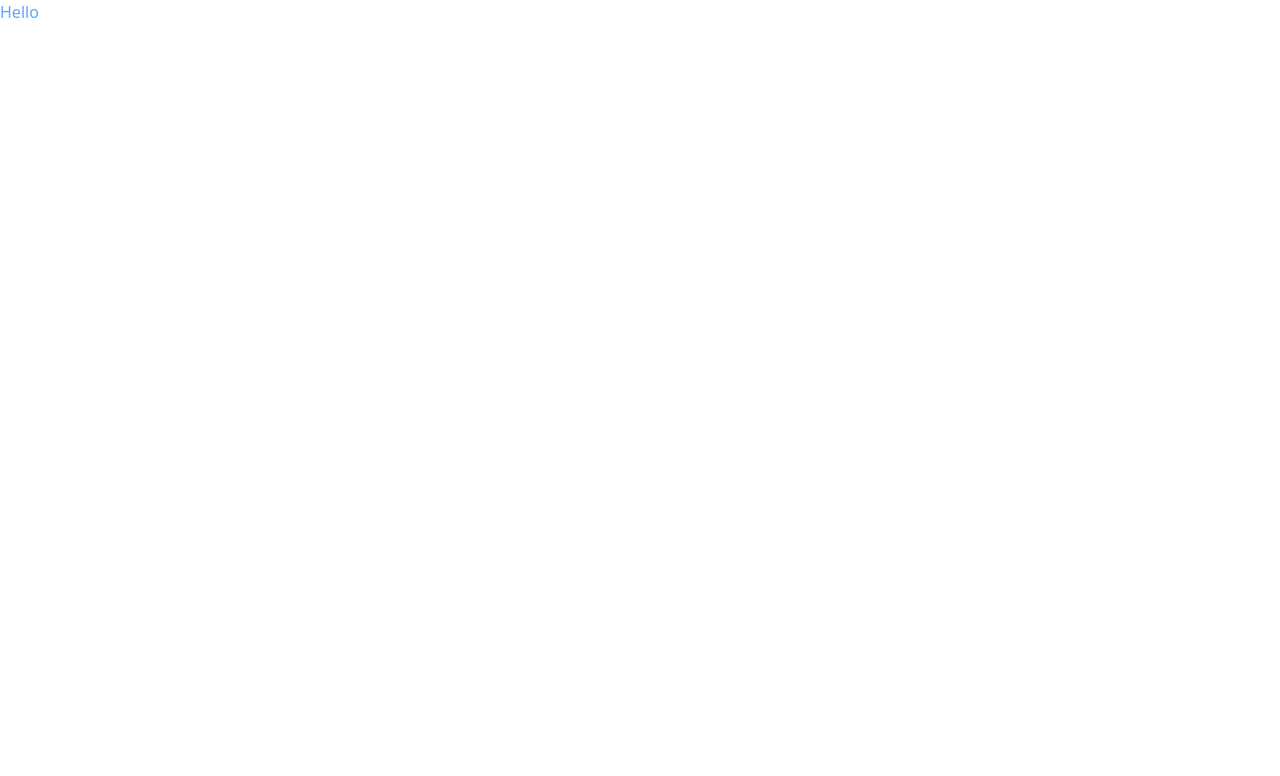
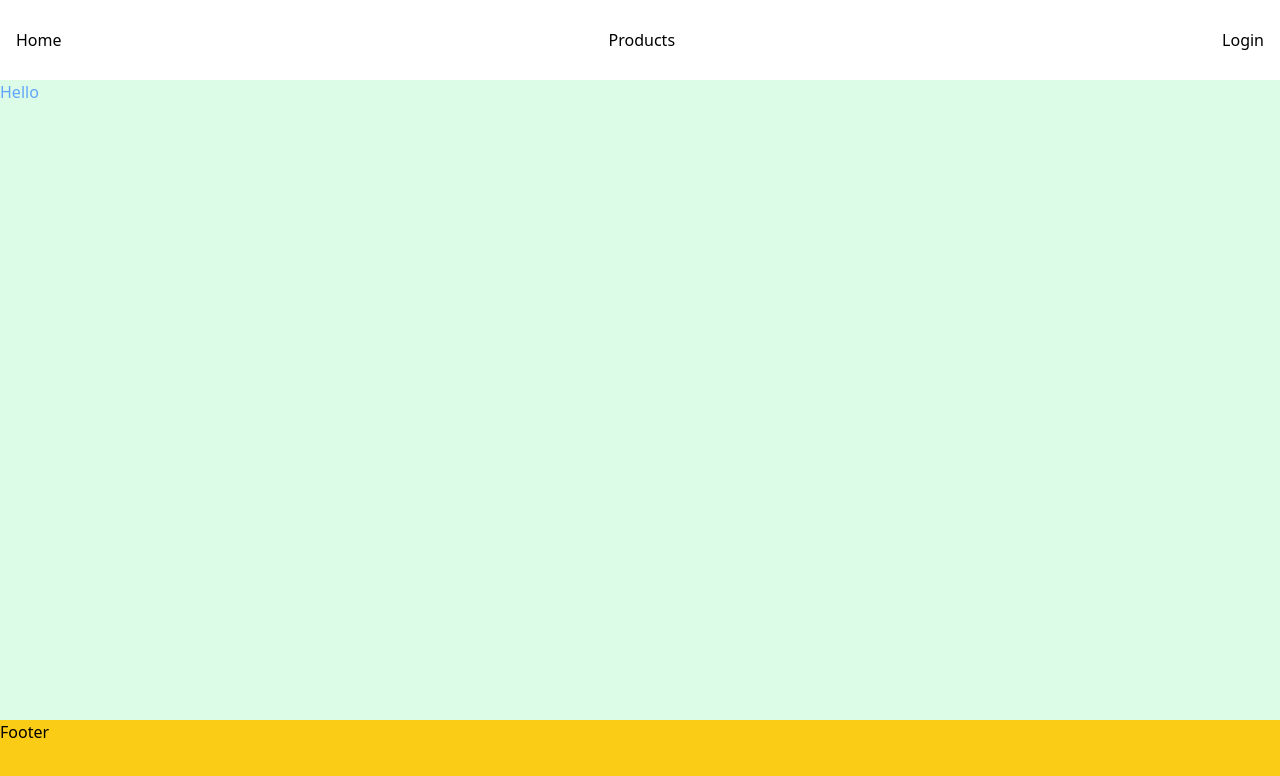
Before and after one commit to ConstantinHuidu/rentingdev, a Next.js app: page / in a window 1280 px wide. Shown: the top 776 px of the page. Built offline with nearby package versions, Linux system fonts and the light colour scheme.

Commit message:
layout wrapper

```diff
--- /dev/null
+++ b/components/layout/Footer.tsx
@@ -0,0 +1,7 @@
+import React from "react";
+
+const Footer = () => {
+  return <div className="w-full h-[10vh] bg-yellow-400">Footer</div>;
+};
+
+export default Footer;
--- /dev/null
+++ b/components/layout/Header.tsx
@@ -0,0 +1,14 @@
+import Link from "next/link";
+import React from "react";
+
+const Header = () => {
+  return (
+    <div className="w-full h-[10vh] flex justify-between items-center p-4">
+      <Link href="/">Home</Link>
+      <Link href="/products">Products</Link>
+      <Link href="/login">Login</Link>
+    </div>
+  );
+};
+
+export default Header;
--- /dev/null
+++ b/components/layout/Layout.tsx
@@ -0,0 +1,21 @@
+import React, { ReactNode } from "react";
+import Footer from "./Footer";
+import Header from "./Header";
+
+type LayoutProps = {
+  children: ReactNode;
+};
+
+const Layout = ({ children }: LayoutProps) => {
+  return (
+    <>
+      <Header />
+      <main className="w-full h-[80vh] min-h-[100px] bg-green-100">
+        {children}
+      </main>
+      <Footer />
+    </>
+  );
+};
+
+export default Layout;
--- a/pages/_app.tsx
+++ b/pages/_app.tsx
@@ -1,6 +1,11 @@
-import '@/styles/globals.css'
-import type { AppProps } from 'next/app'
+import Layout from "@/components/layout/Layout";
+import "@/styles/globals.css";
+import type { AppProps } from "next/app";
 
 export default function App({ Component, pageProps }: AppProps) {
-  return <Component {...pageProps} />
+  return (
+    <Layout>
+      <Component {...pageProps} />
+    </Layout>
+  );
 }
```
